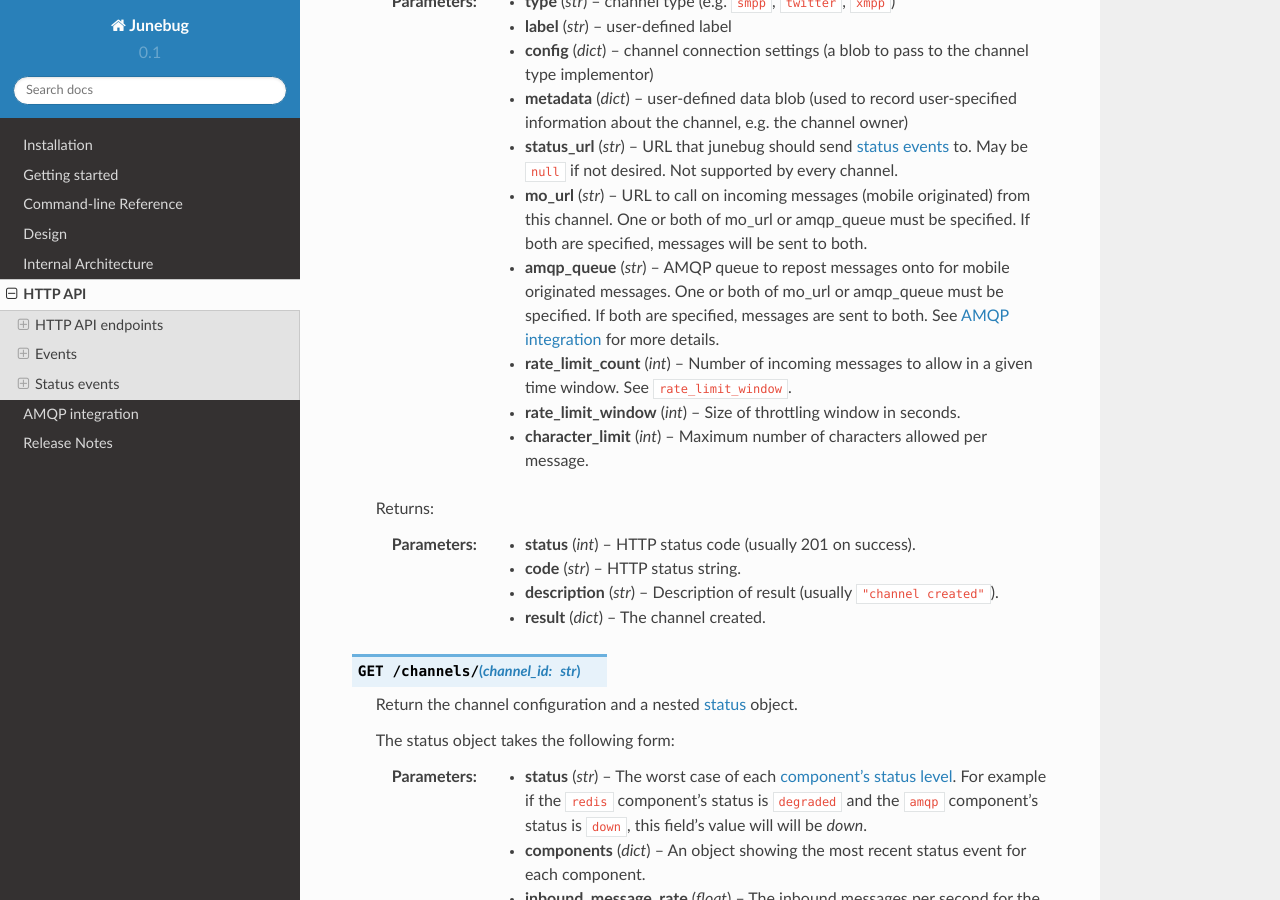
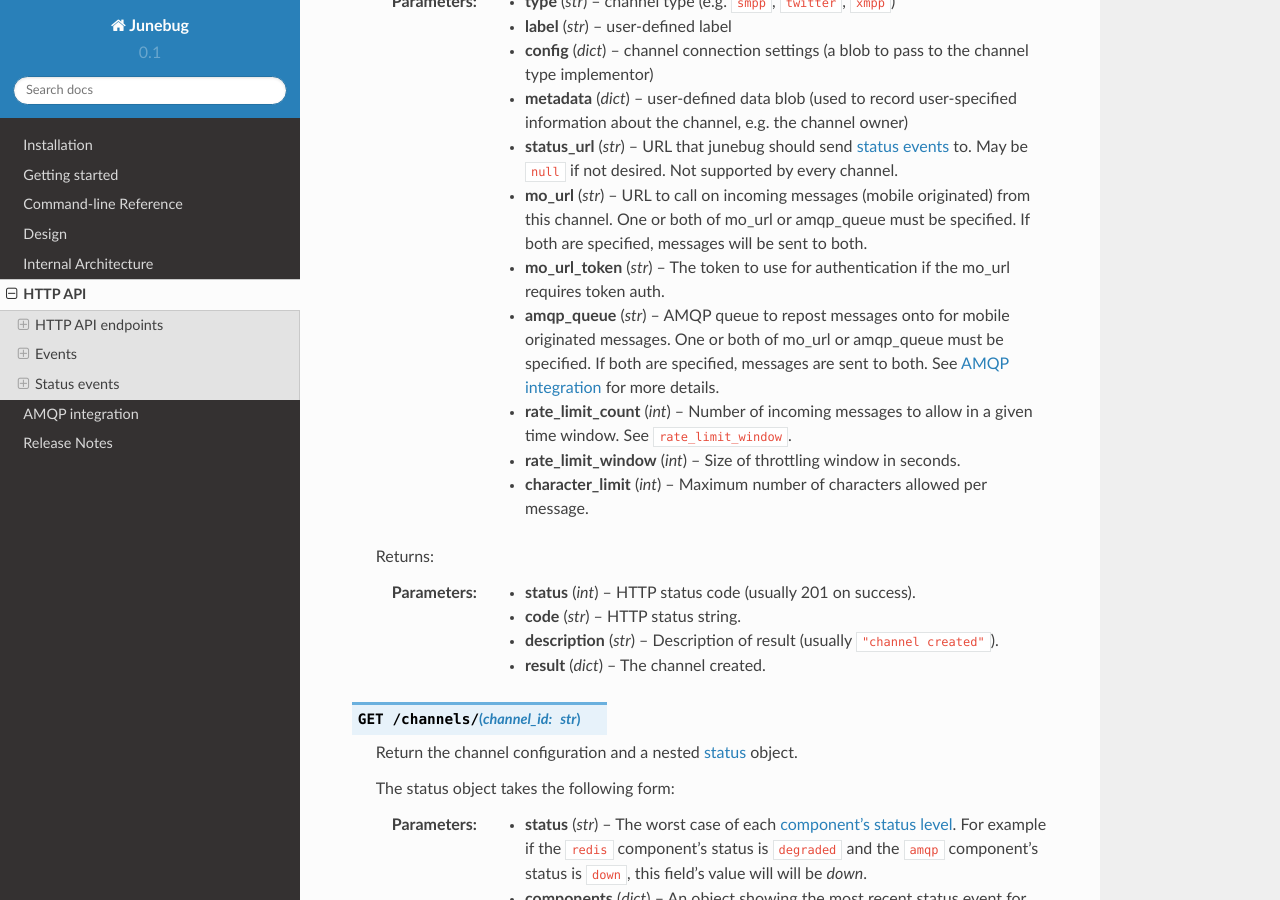
Before and after one commit to praekeltfoundation/junebug, a Sphinx documentation site: the page built from docs/http_api.rst, in a window 1280 px wide and 900 px high, scrolled down 486 px. Built offline with Sphinx 7.4.7 and the Read the Docs theme 2.0.0, drawn with Linux system fonts in a browser that asks for light colours; pages that are not in the unit, such as notebooks, are missing from menus; some of the changed text lies outside the part shown.

Commit message:
Add new auth token params to http_api docs

```diff
--- a/docs/http_api.rst
+++ b/docs/http_api.rst
@@ -39,6 +39,8 @@ Channels
        URL to call on incoming messages (mobile originated) from this channel.
        One or both of mo_url or amqp_queue must be specified. If both are
        specified, messages will be sent to both.
+   :param str mo_url_token:
+       The token to use for authentication if the mo_url requires token auth.
    :param str amqp_queue:
        AMQP queue to repost messages onto for mobile originated messages. One
        or both of mo_url or amqp_queue must be specified. If both are
@@ -269,6 +271,8 @@ Messages
        delivery reports) related to this message. The default settings allow
        2 days for events to arrive, after which they will no longer be
        forwarded.
+   :param str event_auth_token:
+       The token to use for authentication if the event_url requires token auth.
    :param int priority:
        Delivery priority from 1 to 5. Higher priority messages are delivered first.
        If omitted, priority is 1.
```
